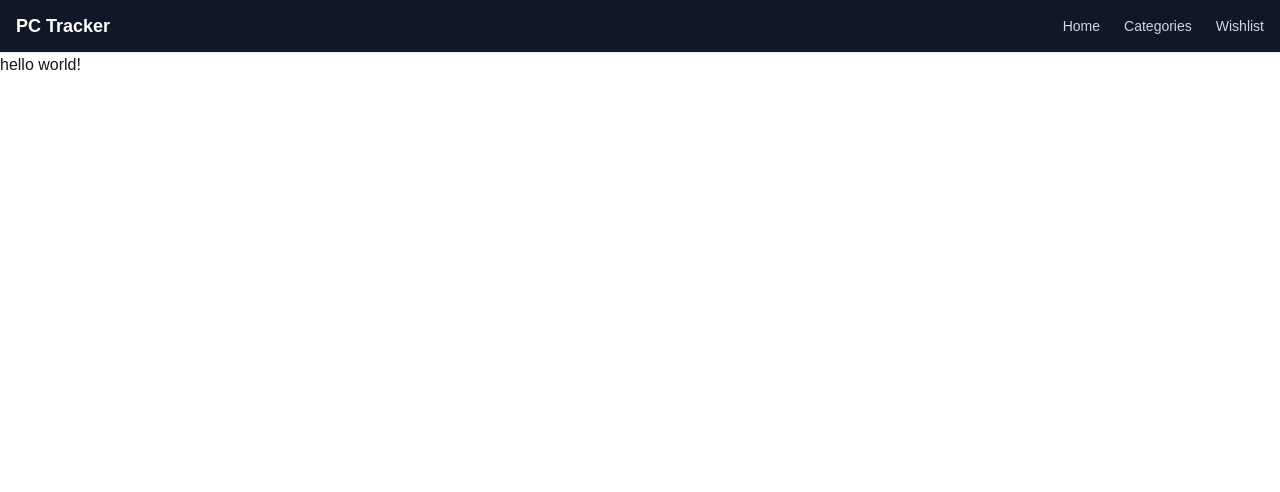
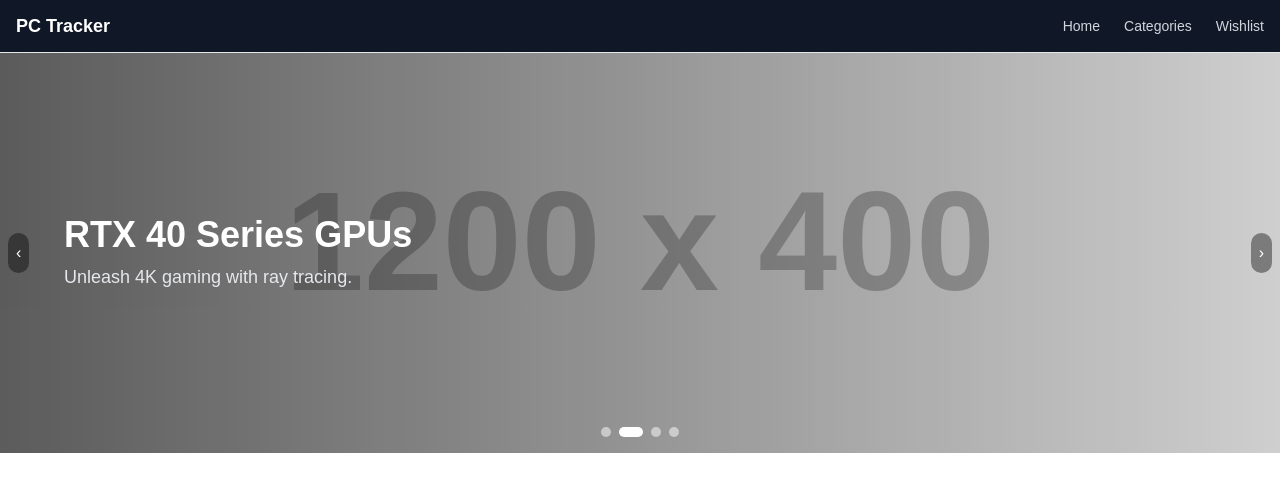
Before and after one commit to farzankln/pc-hardware-price-tracker, a Next.js app: page / in a window 1280 px wide. Shown: the top 492 px of the page. Built offline with nearby package versions, Linux system fonts and the light colour scheme.

Commit message:
feat(homepage): add hero slider component with auto-advancing slides
Creates a HeroSlider component with 4 promotional slides, auto-advancement
every 5 seconds, navigation buttons, and dot indicators. Updates home page
to render the slider instead of placeholder content.

```diff
--- /dev/null
+++ b/app/components/HeroSlider.tsx
@@ -0,0 +1,111 @@
+"use client";
+
+import { useState, useEffect, useCallback } from "react";
+import Image from "next/image";
+
+const slides = [
+  {
+    id: "slide-1",
+    imageUrl: "https://placehold.co/1200x400/333/FFF?text=Slide+1",
+    title: "Next-Gen CPUs Are Here",
+    subtitle: "Upgrade your rig with the latest processors.",
+  },
+  {
+    id: "slide-2",
+    imageUrl: "https://placehold.co/1200x400/222/FFF?text=Slide+2",
+    title: "RTX 40 Series GPUs",
+    subtitle: "Unleash 4K gaming with ray tracing.",
+  },
+  {
+    id: "slide-3",
+    imageUrl: "https://placehold.co/1200x400/111/FFF?text=Slide+3",
+    title: "DDR5 Memory Deals",
+    subtitle: "Speed up your system with DDR5 kits.",
+  },
+  {
+    id: "slide-4",
+    imageUrl: "https://placehold.co/1200x400/444/FFF?text=Slide+4",
+    title: "NVMe SSDs On Sale",
+    subtitle: "Blazing-fast storage for instant loads.",
+  },
+];
+
+export default function HeroSlider() {
+  const [current, setCurrent] = useState(0);
+
+  const next = useCallback(() => {
+    setCurrent((prev) => (prev + 1) % slides.length);
+  }, []);
+
+  const prev = useCallback(() => {
+    setCurrent((prev) => (prev - 1 + slides.length) % slides.length);
+  }, []);
+
+  useEffect(() => {
+    const timer = setInterval(next, 5000);
+    return () => clearInterval(timer);
+  }, [next]);
+
+  return (
+    <div className="relative w-full overflow-hidden">
+      <div className="relative h-[200px] w-full md:h-[400px]">
+        {slides.map((slide, index) => (
+          <div
+            key={slide.id}
+            className={`absolute inset-0 transition-opacity duration-700 ease-in-out ${
+              index === current ? "opacity-100" : "opacity-0"
+            }`}
+          >
+            <Image
+              src={slide.imageUrl}
+              alt={slide.title}
+              fill
+              priority={index === 0}
+              unoptimized
+              className="object-cover"
+            />
+            <div className="absolute inset-0 bg-gradient-to-r from-black/60 to-transparent" />
+            <div className="absolute inset-0 flex flex-col justify-center px-8 md:px-16">
+              <h2 className="text-2xl font-bold text-white md:text-4xl">
+                {slide.title}
+              </h2>
+              {slide.subtitle && (
+                <p className="mt-2 max-w-xl text-sm text-gray-200 md:text-lg">
+                  {slide.subtitle}
+                </p>
+              )}
+            </div>
+          </div>
+        ))}
+      </div>
+
+      <button
+        onClick={prev}
+        className="absolute left-2 top-1/2 -translate-y-1/2 rounded-full bg-black/40 p-2 text-white hover:bg-black/60"
+        aria-label="Previous slide"
+      >
+        ‹
+      </button>
+      <button
+        onClick={next}
+        className="absolute right-2 top-1/2 -translate-y-1/2 rounded-full bg-black/40 p-2 text-white hover:bg-black/60"
+        aria-label="Next slide"
+      >
+        ›
+      </button>
+
+      <div className="absolute bottom-4 left-1/2 flex -translate-x-1/2 gap-2">
+        {slides.map((slide, index) => (
+          <button
+            key={slide.id}
+            onClick={() => setCurrent(index)}
+            className={`h-2.5 w-2.5 rounded-full transition-all ${
+              index === current ? "bg-white w-6" : "bg-white/50 hover:bg-white/80"
+            }`}
+            aria-label={`Go to slide ${index + 1}`}
+          />
+        ))}
+      </div>
+    </div>
+  );
+}
--- a/app/page.tsx
+++ b/app/page.tsx
@@ -1,3 +1,9 @@
+import HeroSlider from "./components/HeroSlider";
+
 export default function Home() {
-  return <div className="mx-auto">hello world!</div>;
+  return (
+    <div className="mx-auto">
+      <HeroSlider />
+    </div>
+  );
 }
```
